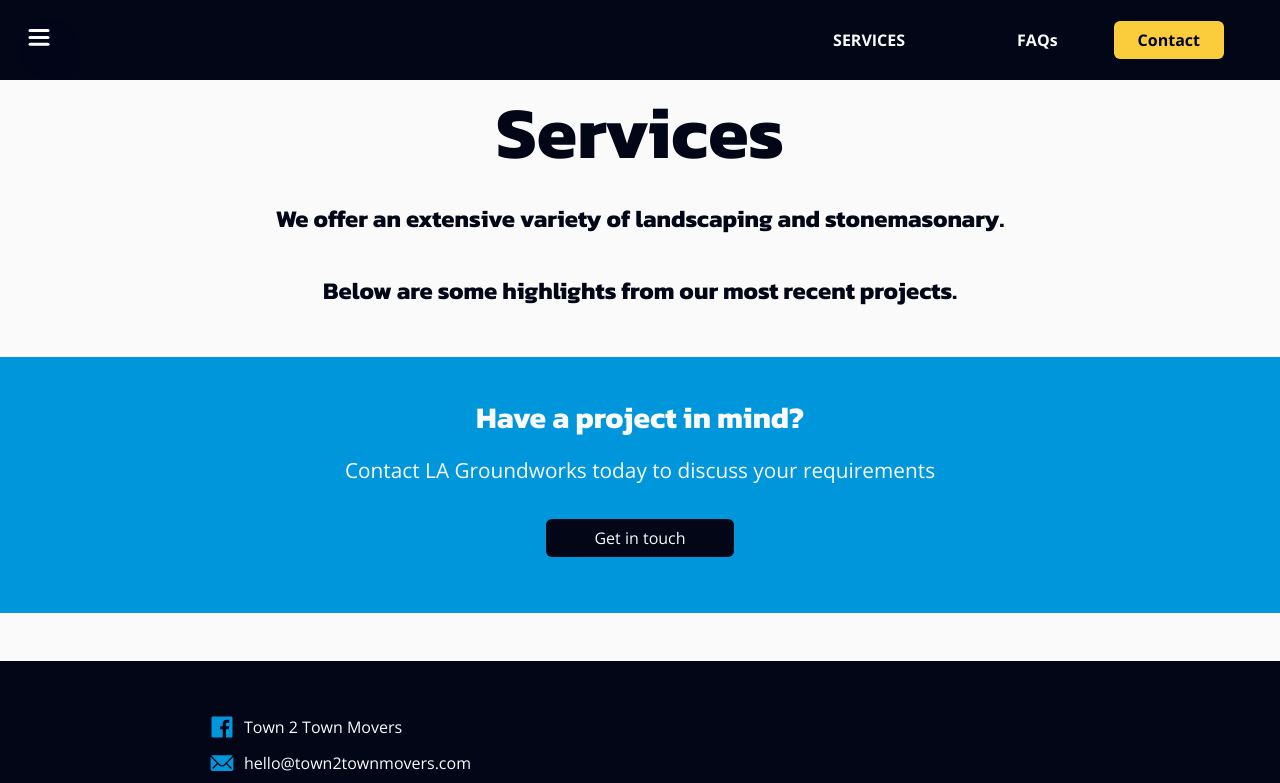
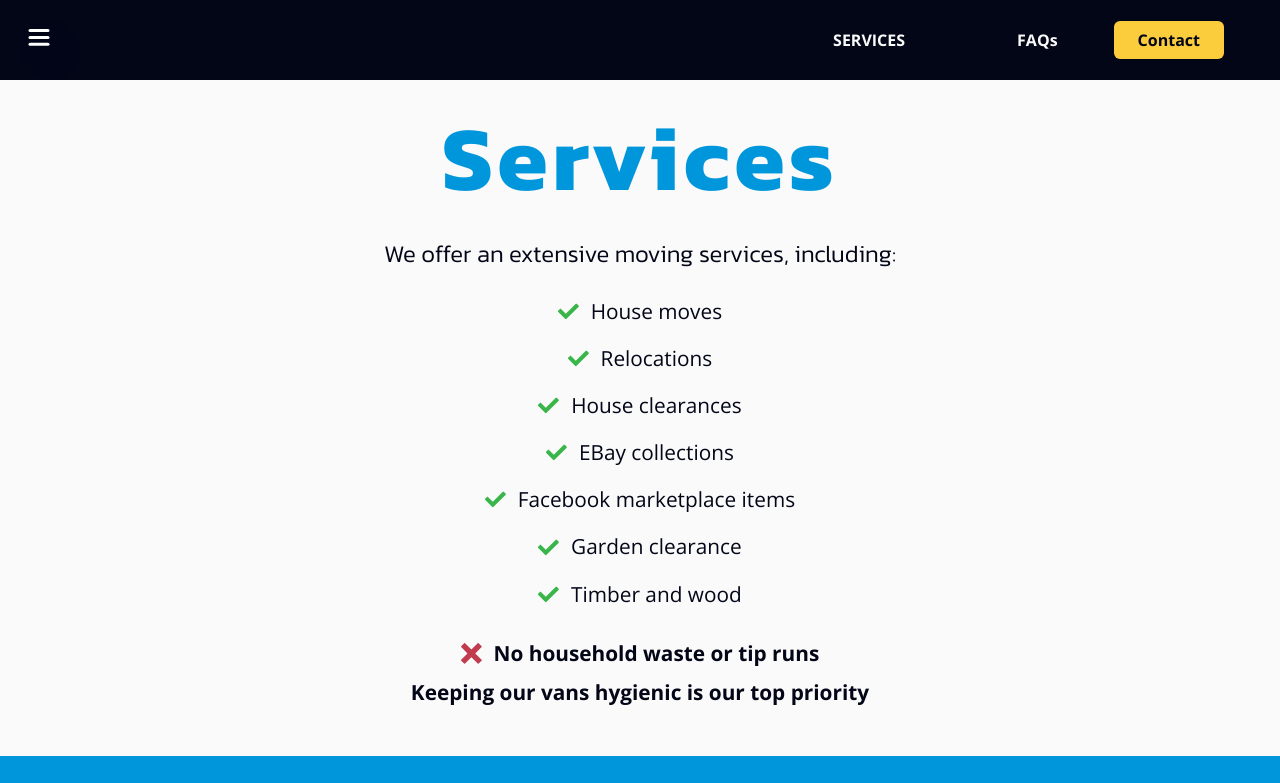
Before and after one commit to hannahf86/town-movers, a React (Vite) app: page /services in a window 1280 px wide. Shown: the top 783 px of the page. Built offline with nearby package versions, Linux system fonts and the light colour scheme.

Commit message:
responsive design complete

```diff
--- a/src/Components/ReviewCard.jsx
+++ b/src/Components/ReviewCard.jsx
@@ -21,7 +21,7 @@ const ReviewCard = () => {
   const settings = {
     dots: true,
     infinite: true,
-    speed: 500,
+    speed: 400,
     slidesToShow: 4,
     slidesToScroll: 4,
     initialSlide: 0,
@@ -42,6 +42,7 @@ const ReviewCard = () => {
           initialSlide: 2,
           infinite: true,
           dots: true,
+          autoplay: true,
         },
       },
       {
@@ -51,6 +52,7 @@ const ReviewCard = () => {
           slidesToScroll: 1,
           infinite: true,
           dots: true,
+          autoplay: true,
         },
       },
     ],
--- a/src/Layouts/Footer.jsx
+++ b/src/Layouts/Footer.jsx
@@ -12,12 +12,12 @@ const Footer = () => {
     background:
       "bg-black bottom-0 py-8 grid grid-cols-2 px-1 md:px-24 lg:px-40",
 
-    leftCol: "ml-6 md:ml-12 flex flex-col col-start-1 col-end-3 self-center",
+    leftCol: "ml-6 md:ml-12 flex flex-col col-start-1 self-center",
     socials: "flex flex-col mt-4",
-    icon: "my-1 text-accent",
+    icon: "my-2 text-accent",
 
     rightCol:
-      "col-start-1 text-left ml-6 mt-12 sm:col-start-2 col-end-3 flex flex-col sm:ml-0 sm:text-right sm:self-center sm:mr-6 sm:mt-0 md:mr-12",
+      "col-start-1 text-left ml-6 mt-12 row-start-1 col-start-2 flex flex-col sm:ml-0 sm:text-right sm:self-center sm:mr-6 sm:mt-0 md:mr-12",
     link: "text-white my-1 hover:bg-orange hover:text-accent py-1 px-1",
 
     bottomRow: "col-start-1 col-end-3 flex justify-center mt-12",
--- a/src/Layouts/RootNav.jsx
+++ b/src/Layouts/RootNav.jsx
@@ -48,7 +48,7 @@ const RootNav = () => {
     fullMenu:
       "bg-black/80 fixed w-full h-screen p-20 md:p-0 flex flex-col justify-center items-center z-30 md:w-2/6",
     menuItem:
-      "bg-accent text-white w-60 h-16 rounded-lg flex justify-center items-center sm:my-8 hover:bg-black hover:text-attention",
+      "bg-accent text-white w-60 h-16 rounded-lg flex justify-center items-center my-8 hover:bg-black hover:text-attention",
     menuIcon: "mr-2 tracking-widest text-md sm:text-md",
   };
 
@@ -56,7 +56,7 @@ const RootNav = () => {
     nav: "hidden md:block bg-transparent z-40 absolute top-7 right-6 mr-8",
     link: "font-bold mx-12 text-white hover:bg-accent p-2 rounded-sm",
     button:
-      "bg-attention text-black font-bold text-center text-sm px-6 py-2 my-3 rounded-md hover:outline outline-4 outline-offset-4 outline-attention hover:text-accent mb-12",
+      "bg-attention text-black font-bold text-center text-sm px-6 py-2 my-3 rounded-md hover:outline outline-4 outline-offset-4 outline-attention mb-12",
   };
 
   return (
--- a/src/Pages/About.jsx
+++ b/src/Pages/About.jsx
@@ -25,7 +25,7 @@ const About = () => {
       {/* ------- MOBILE ------- */}
       <div className={mobileStyles.background}>
         <h1 className={mobileStyles.title}>About Us</h1>
-        <p className="mx-6 text-base md:text-md md:mx-12">
+        <p className="mx-8 text-base md:text-md md:mx-12 text-justify">
           Welcome to <strong className="text-accent">Town 2 Town Movers</strong>
           , York’s most reliable and friendly man with a van service! <br />
           <br />
--- a/src/Pages/Landing.jsx
+++ b/src/Pages/Landing.jsx
@@ -25,7 +25,7 @@ const Landing = () => {
           TOWN 2 TOWN <h1 className="text-attention">MOVERS</h1>
         </h1>
         <h2 className={styles.subtitle}>Man with a van service</h2>
-        <div className="container flex justify-between px-8 mb-8">
+        <div className="container flex justify-between px-8 mb-8 md:px-52 lg:px-60 xl:px-96">
           <HiMiniStar size={40} className="text-attention" />
           <HiMiniStar size={40} className="text-attention" />
           <HiMiniStar size={40} className="text-attention" />
--- a/src/Pages/Services.jsx
+++ b/src/Pages/Services.jsx
@@ -10,7 +10,7 @@ import { Link } from "react-router-dom";
 const Services = () => {
   // STYLES
   const mobileStyles = {
-    background: "flex flex-col md:hidden relative bg-white pt-28",
+    background: "flex flex-col  relative bg-white pt-28",
     titleContainer: " px-2",
     title: "text-center text-5xl text-accent font-bold tracking-wider mb-8",
     tagline: "text-black my-4 text-center mx-6 font-light text-base",
@@ -21,23 +21,6 @@ const Services = () => {
     buttonContainer: "flex justify-center mt-4",
     button:
       "bg-attention text-black font-bold text-center text-base px-8 py-3 my-3 rounded-md hover:outline outline-4 outline-offset-4 outline-attention hover:text-accent",
-  };
-
-  const desktopStyles = {
-    background: "flex flex-col hidden md:block relative bg-white pt-24",
-    titleContainer: " ",
-    title: "text-center text-4xl text-black font-bold mb-8",
-    tagline: "text-black my-4 text-center md:text-base mx-20",
-
-    cardContainer: "flex flex-wrap justify-center lg:mx-20",
-
-    cTAContainer:
-      "flex flex-col justify-center bg-accent w-full px-6 py-10 my-12",
-    cTATitle: "text-white text-lg text-center",
-    cTATag: "text-white text-center mt-4 text-md",
-    buttonContainer: "flex justify-center my-4",
-    button:
-      "text-white text-center text-sm rounded-md py-2 px-12 bg-black mt-4 hover:bg-white hover:text-black",
   };
 
   return (
@@ -51,7 +34,7 @@ const Services = () => {
           </h2>
 
           {/* SERVICES */}
-          <ul className="flex flex-col justify-center items-center text-black text-md px-3">
+          <ul className="flex flex-col justify-center items-center text-black text-md px-3 text-center">
             <li className="flex items-center my-2">
               <div className="text-green mr-3">
                 <FaCheck />
@@ -86,7 +69,7 @@ const Services = () => {
               <div className="text-green mr-3">
                 <FaCheck />
               </div>
-              <p>Green waste and garden clearance</p>
+              <p>Garden clearance</p>
             </li>
             <li className="flex items-center my-2">
               <div className="text-green mr-3">
@@ -123,30 +106,6 @@ const Services = () => {
           </Link>
         </div>
       </div>
-
-      {/* ------- DESKTOP ------- */}
-      <div className={desktopStyles.background}>
-        <div className={desktopStyles.titleContainer}>
-          <h1 className={desktopStyles.title}>Services</h1>
-          <h2 className={desktopStyles.tagline}>
-            We offer an extensive variety of landscaping and stonemasonary.
-            <br />
-            <br />
-            Below are some highlights from our most recent projects.
-          </h2>
-        </div>
-
-        {/* CALL TO ACTION */}
-        <div id="cTAContainer" className={desktopStyles.cTAContainer}>
-          <h3 className={desktopStyles.cTATitle}>Have a project in mind?</h3>
-          <p className={desktopStyles.cTATag}>
-            Contact LA Groundworks today to discuss your requirements
-          </p>
-          <a href="/#contact" className={desktopStyles.buttonContainer}>
-            <button className={desktopStyles.button}>Get in touch</button>
-          </a>
-        </div>
-      </div>
     </section>
   );
 };
```
